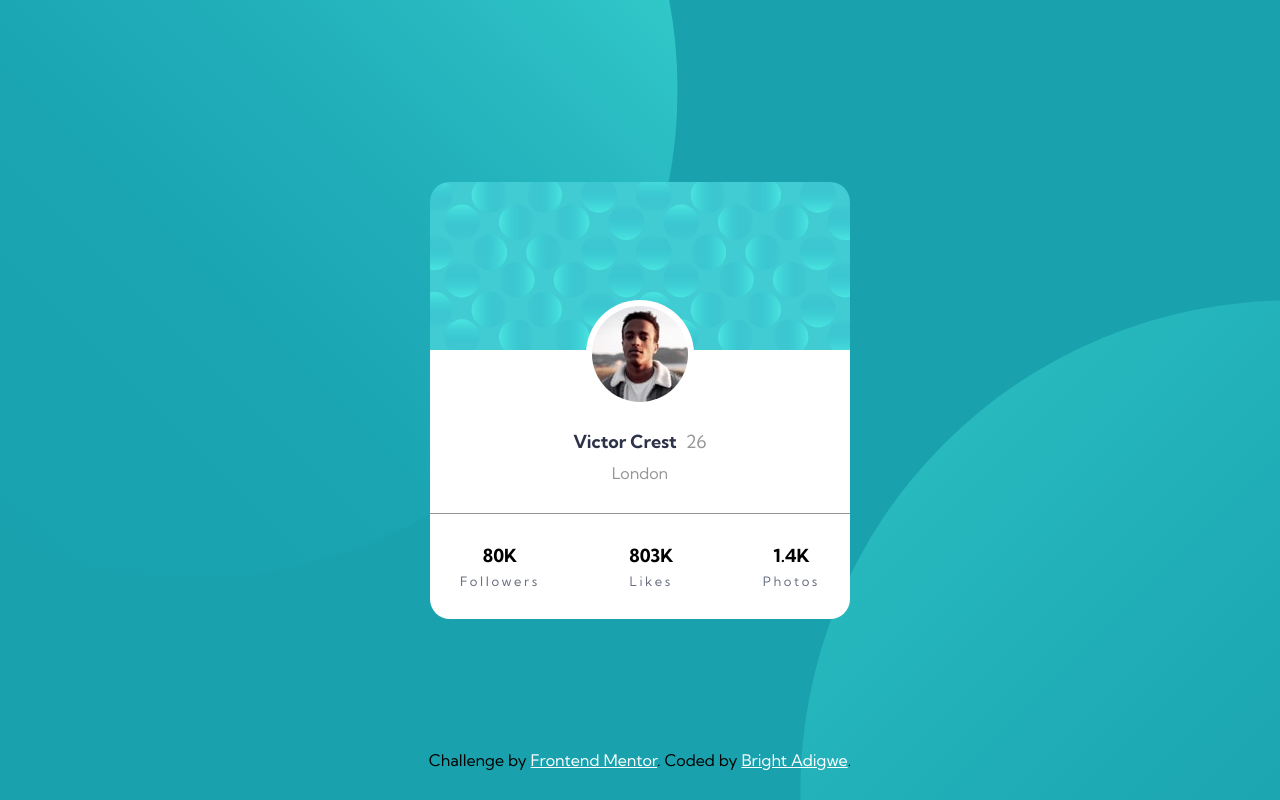
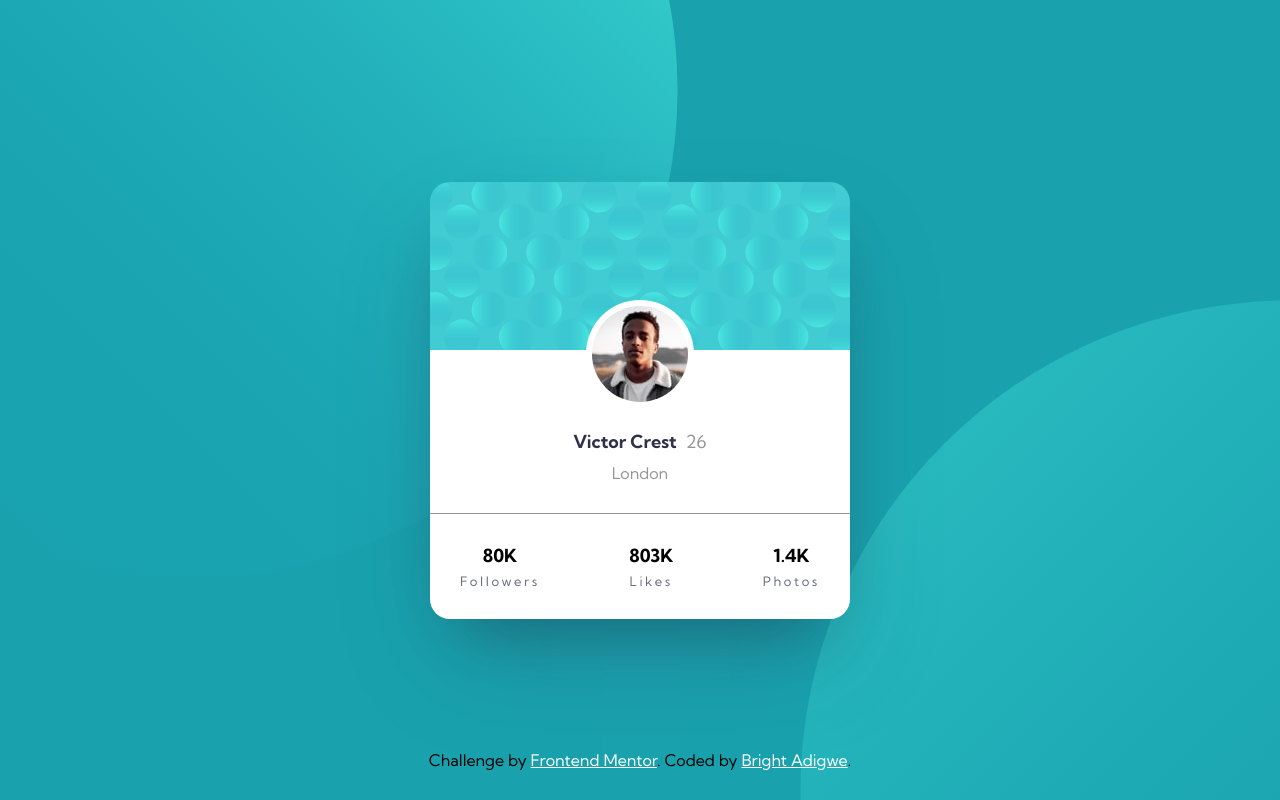
Before and after one commit to Femi-Bright/profile-card-component-using-css-flexbox-and-grid, a plain HTML site: page index.html in a window 1280 px wide. Drawn offline with Linux system fonts and the light colour scheme.

Commit message:
Added box-shadow

```diff
--- a/styles.css
+++ b/styles.css
@@ -71,6 +71,7 @@ main {
 
 .card {
     border-radius: 20px;
+    box-shadow: rgba(50, 50, 93, 0.25) 0px 50px 100px -20px, rgba(0, 0, 0, 0.3) 0px 30px 60px -30px;
     overflow: hidden;
     width: 320px;
 }
```
